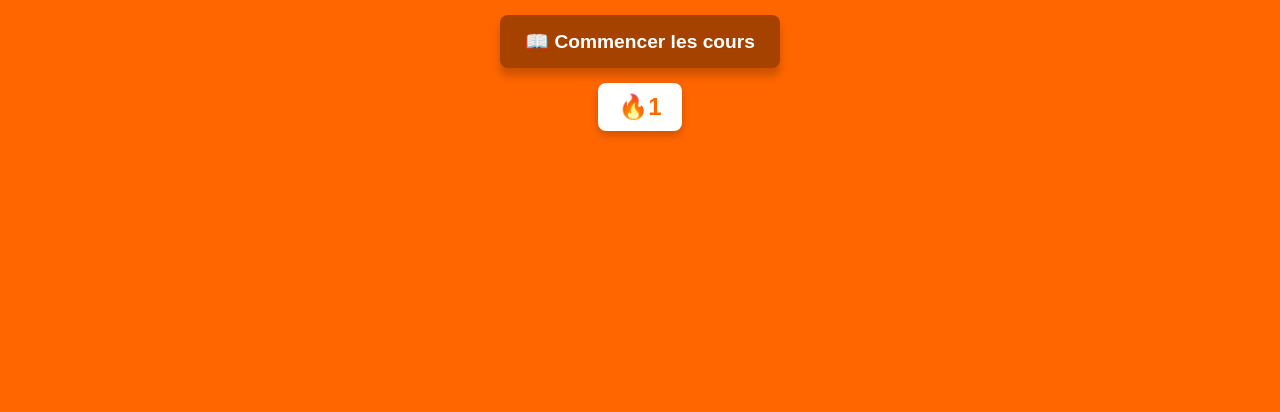
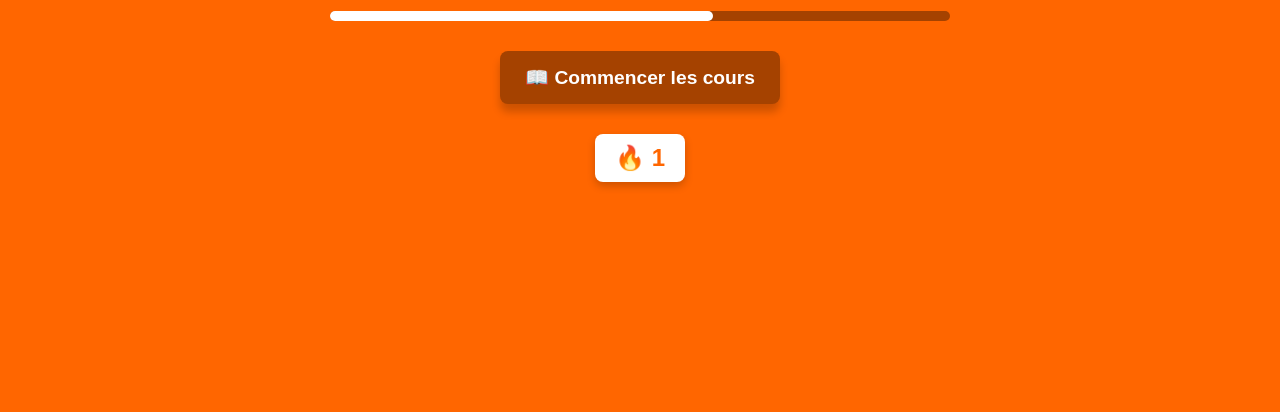
Before and after one commit to ThibaudDevX/cours_python_projet, a plain HTML site: page page_accueil.html in a window 1280 px wide. Shown: the part 408-820 px from the top of the page. Drawn offline with Linux system fonts and the light colour scheme.

Commit message:
ajustement hauteur  des elements en fonction de la resolution de l'ecran

```diff
--- a/page_accueil.html
+++ b/page_accueil.html
@@ -31,15 +31,15 @@
             </nav>
         </div>
     </header>
+    <div class="main-container">
         <p class="titre_accueil">PROJECT PYTHON 🐍</p>
         <div class="progress-container">
             <div class="progress-bar" id="progressBar"></div>
         </div>
-    <div class="btn-container">
         <a href="/page_cours.html" class="cta-button">📖 Commencer les cours</a>
-    </div>
         <div id="streak-container">
             🔥 <span id="streak-count">0</span>
+        </div>
     </div>
     <script src="script_streak.js"></script>
 </body>
--- a/style_accueil.css
+++ b/style_accueil.css
@@ -1,14 +1,15 @@
 /* STYLES GLOBAUX */
+html, body {
+/* Assure que le body et le html prennent exactement 100% de la hauteur */
 html, body {
   margin: 0;
   padding: 0;
   font-family: Arial, sans-serif;
   background-color: #FF6600;
   color: #333;
-  height: 100%; /* Assure que le contenu s'affiche correctement */
-  scroll-behavior: smooth; /* Défilement fluide */
+  height: 100vh; /* Change min-height en height pour éviter le scroll */
+  overflow: hidden; /* Supprime tout scroll inutile */
 }
-
 /* HEADER (Bandeau) */
 header {
   background-color: #ffffff;
@@ -62,7 +63,7 @@ header {
 
 /* Triangle sous les liens */
 .main-nav li .triangle {
-  position: absolute; /* Positionnement absolu */
+  position: absolute;
   bottom: -17.5px;
   left: 50%;
   transform: translateX(-50%);
@@ -80,75 +81,43 @@ header {
   opacity: 1;
 }
 
-/* BARRE DE PROGRESSION */
-.progress-container {
-  width: 50%; /* Largeur de la barre dans la page */
-  background-color: #a54200;
-  height: 10px; /* Épaisseur de la barre */
-  position: fixed;
-  top: 50%; /* Centre verticalement */
-  left: 50%; /* Centre horizontalement */
-  transform: translate(-50%, -50%);
-  z-index: 1000;
-  border-radius: 5px; /* Bordures arrondies */
+/* CONTENEUR PRINCIPAL POUR CENTRER LES ÉLÉMENTS */
+.main-container {
+  display: flex; /* Utilise flexbox pour centrer les éléments */
+  flex-direction: column; /* Aligne les éléments verticalement */
+  align-items: center; /* Centre les éléments horizontalement */
+  justify-content: center; /* Centre les éléments verticalement */
+  height: 90vh; /* Prend 90% de la hauteur de la fenêtre */
+  text-align: center; /* Centre le texte horizontalement */
+  gap: 30px; /* Ajoute un espace entre les éléments */
+  padding: 20px; /* Ajoute un peu d'espace autour des éléments */
+  box-sizing: border-box; /* Évite les débordements */
 }
 
-/* Barre de progression statique */
-.progress-bar {
-  width: 61.8%; /* Remplissage de la barre */
-  height: 100%;
-  background-color: white;
-  border-radius: 5px; /* Bordures arrondies */
-}
-
-/* CONTENEUR PRINCIPAL */
-.container {
-  display: flex;
-  flex-direction: row;
-  height: calc(100vh - 70px);
-}
-
-/* ZONE DE CONTENU */
-.main-content {
-  flex: 1;
-  background-color: #ffffff;
-  padding: 20px;
-  margin: 10px;
-  box-shadow: 0 2px 5px rgba(0, 0, 0, 0.1);
-  overflow-y: auto;
-}
-
-.main-content h2 {
-  font-size: 20px;
-}
-
-/* COULEURS DES LIENS */
-.main-nav a:visited {
-  color: #FF6600 !important;
-  text-decoration: none !important;
-}
-
-.main-nav a:active {
-  color: #a54200;
-  text-decoration: none;
-}
-
-/* TITRE ACCUEIL */
+/* TITRE */
 .titre_accueil {
   font-weight: bold;
   color: white;
-  text-align: center;
   font-size: 50px;
-  margin-top: 215px;
+  margin: 0;
 }
 
-/* Conteneur du bouton */
-.btn-container {
-  text-align: center;
-  margin-top: 20px;
+/* BARRE DE PROGRESSION */
+.progress-container {
+  width: 50%;
+  height: 10px;
+  background-color: #a54200;
+  border-radius: 5px;
 }
 
-/* Bouton stylisé */
+.progress-bar {
+  width: 61.8%;
+  height: 100%;
+  background-color: white;
+  border-radius: 5px;
+}
+
+/* BOUTON */
 .cta-button {
   display: inline-block;
   padding: 15px 25px;
@@ -167,21 +136,13 @@ header {
   transform: scale(1.05);
 }
 
-/* Conteneur du streak */
+/* CONTENEUR DU STREAK */
 #streak-container {
-  text-align: center;  /* ✅ Centre le texte */
   font-size: 1.5rem;
   font-weight: bold;
   color: #FF6600;
-  margin-top: 15px;
   padding: 10px 20px;
   background: white;
   border-radius: 8px;
-  display: flex;  /* ✅ Utilise flexbox pour centrer */
-  justify-content: center; /* ✅ Centre horizontalement */
-  align-items: center; /* ✅ Centre verticalement */
-  width: fit-content; /* ✅ Ajuste la largeur au contenu */
-  margin-left: auto; /* ✅ Centre le div sur la page */
-  margin-right: auto; /* ✅ Centre le div sur la page */
   box-shadow: 0 4px 8px rgba(0, 0, 0, 0.2);
 }
```
Lines whose indentation alone changed are shown as unchanged.
